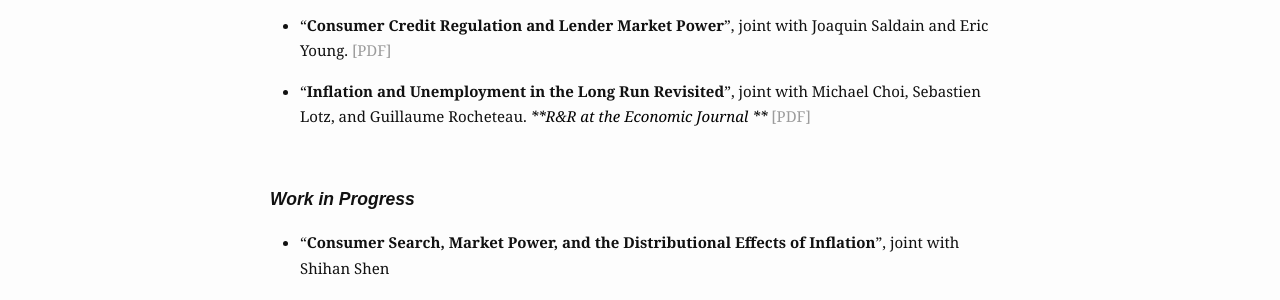
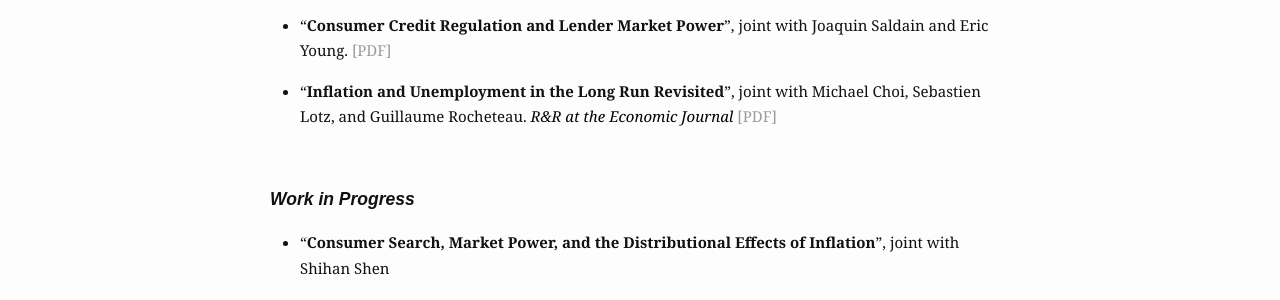
Before and after one commit to zbethune/zbethune.github.io, a Jekyll site: the page built from research.md, in a window 1280 px wide. Shown: the part 1125-1425 px from the top of the page. Built offline with Jekyll 4.4.1, drawn with Linux system fonts in a browser that asks for light colours.

Commit message:
Update research.md

```diff
--- a/research.md
+++ b/research.md
@@ -57,7 +57,7 @@ slug: /research
 -  "__Consumer Credit Regulation and Lender Market Power__", joint with Joaquin Saldain and Eric Young.
 <a href="./assets/pdfs/BSY_May25.pdf" target="_blank" rel="noopener noreferrer">[PDF]</a> <br> <a style="color: #a80f0f"> </a>
 
--  "__Inflation and Unemployment in the Long Run Revisited__", joint with Michael Choi, Sebastien Lotz, and Guillaume Rocheteau. <span style="color: black"> ***R&R at the Economic Journal *** </span>
+-  "__Inflation and Unemployment in the Long Run Revisited__", joint with Michael Choi, Sebastien Lotz, and Guillaume Rocheteau. <span style="color: black"> *R&R at the Economic Journal* </span>
 <a href="./assets/pdfs/BCLR_May25.pdf" target="_blank" rel="noopener noreferrer">[PDF]</a> <br> <a style="color: #a80f0f"> </a>
 
 <br />
```
